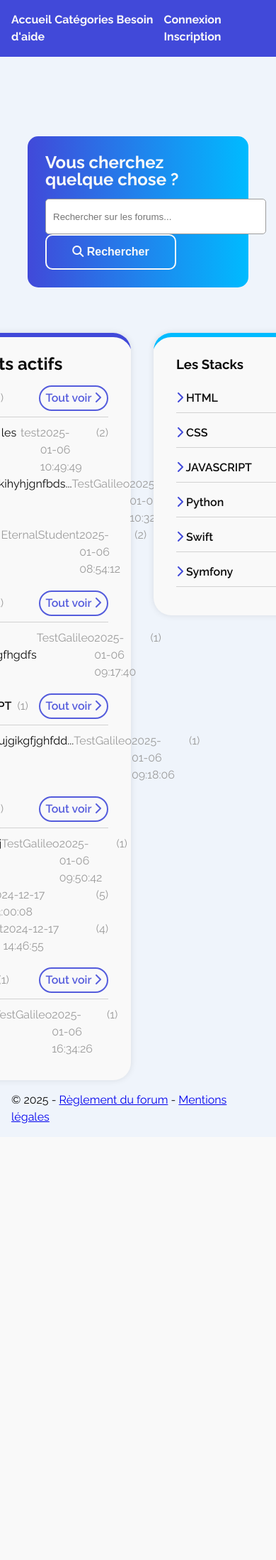
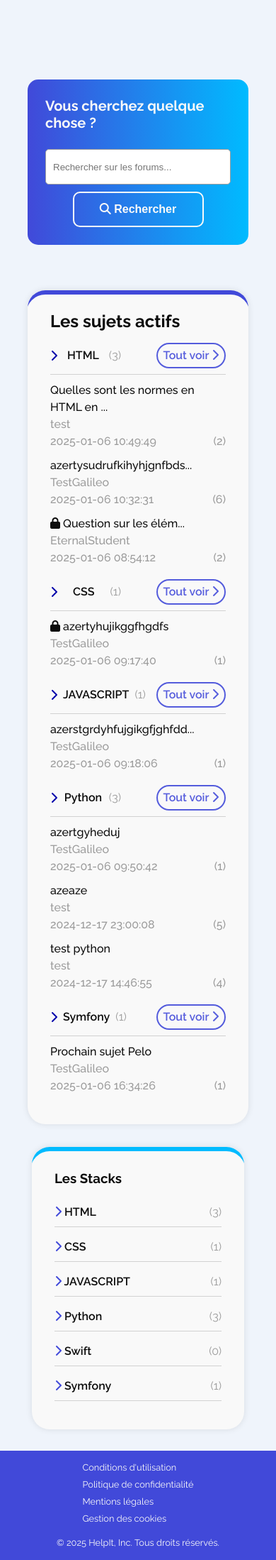
Before and after one commit to alexandreleote/PHP_MVC_Forum, a PHP site: page / in a window 390 px wide; the page is wider, and only the part inside the window is pictured. Shown: that part at 71% size. Before the commit the page ends 1583 px from the top of that part, so only its background shows below. Run offline with PHP 8.4, Linux system fonts and the light colour scheme; data comes from the database, SQL or seed files in the repository; some libraries are stand-ins or nearby versions.

Commit message:
👌 IMPROVE: Footer affichage + début media queries

```diff
--- a/public/css/style.css
+++ b/public/css/style.css
@@ -99,15 +99,49 @@
     & a:active {
         color: var(--primary-grey);
     }
+
+    & #nav-left {
+        display: flex;
+        gap: 10px;
+        margin-left: 20vw;
+    }
+
+    & #nav-right {
+        display: flex;
+        gap: 10px;
+        margin-right: 20vw;
+    }
 }
 
 /* Footer */
 
 .footer {
     display: flex;
+    flex-direction: column;
     justify-content: center;
     align-items: center;
+    gap: 10px;
     padding: 1rem;
+    color: var(--primary-dark-grey);
+
+    & .footer-details {
+        display: flex;
+        gap: 15px;
+    }
+
+    & a {
+        text-decoration: none;
+        color: var(--primary-dark-grey);
+        transition: var(--transition);
+
+        &:hover {
+            color: var(--primary-purple);
+        }
+
+        &:active {
+            color: var(--primary-dark-grey);
+        }
+    }
 }
 
 /* Main */
@@ -1075,3 +1109,84 @@
         }
     }
 }
+
+/*
+***************************
+      Media Queries
+***************************
+*/
+
+/* Small devices (landscape phones, 576px and up) */
+
+@media screen and (max-width : 576px) {
+
+    .navbar {
+        display: none;
+    }
+
+    .search-container {
+
+        & .search {
+            display: flex;
+            flex-direction: column;
+            align-items: center;
+            gap: 10px;
+
+            & label {
+                font-size: 20px;
+            }
+
+            & input {
+                margin-right: 0;
+                width: 100%;
+            }
+
+        }
+
+    }
+
+    .main-container {
+        flex-direction: column;
+        align-items: center;
+        margin-bottom: 20px;
+
+        & .home-topic-item {
+            flex-direction: column;
+            font-weight: 500;
+            margin-bottom: 10px;
+
+            & .topic-item-details {
+                flex-direction: column;
+
+            }
+        }
+    }
+
+
+    .footer {
+        background-color: var(--primary-purple);
+        color: var(--primary-white);
+        font-size: var(--font-size-label);
+        margin-top: 10px;
+        padding: 0.75rem;
+
+        & .footer-details {
+            display: flex;
+            flex-direction: column;
+            gap: 0;
+
+            & a {
+                color: var(--primary-white);
+
+                &:hover {
+                    color: var(--primary-blue);
+                }
+
+                &:active {
+                    color: var(--primary-grey);
+                }
+            }
+        }
+    }
+
+}
--- a/view/layout.php
+++ b/view/layout.php
@@ -34,7 +34,7 @@
                             if(App\Session::getUser()){
                                 ?>
                                 <a href="index.php?ctrl=security&action=profile"><span class="fas fa-user"></span>&nbsp;<?= App\Session::getUser()?></a>
-                                <a href="index.php?ctrl=security&action=logout">Déconnexion</a>
+                                <a href="index.php?ctrl=security&action=logout"><i class="fa-solid fa-power-off"></i></a>
                                 <?php
                             }
                             else{
@@ -53,7 +53,13 @@
                 </main>
             </div>
             <footer class="footer">
-                <p>&copy; <?= date_create("now")->format("Y") ?> - <a href="#">Règlement du forum</a> - <a href="#">Mentions légales</a></p>
+                <div class="footer-details">
+                    <a href="#">Conditions d'utilisation</a>
+                    <a href="#">Politique de confidentialité</a>
+                    <a href="#">Mentions légales</a>
+                    <a href="#">Gestion des cookies</a>
+                </div>
+                <p>&copy; <?= date_create("now")->format("Y") ?> HelpIt, Inc. Tous droits réservés.</p>
             </footer>
         </div>
         <script
```
